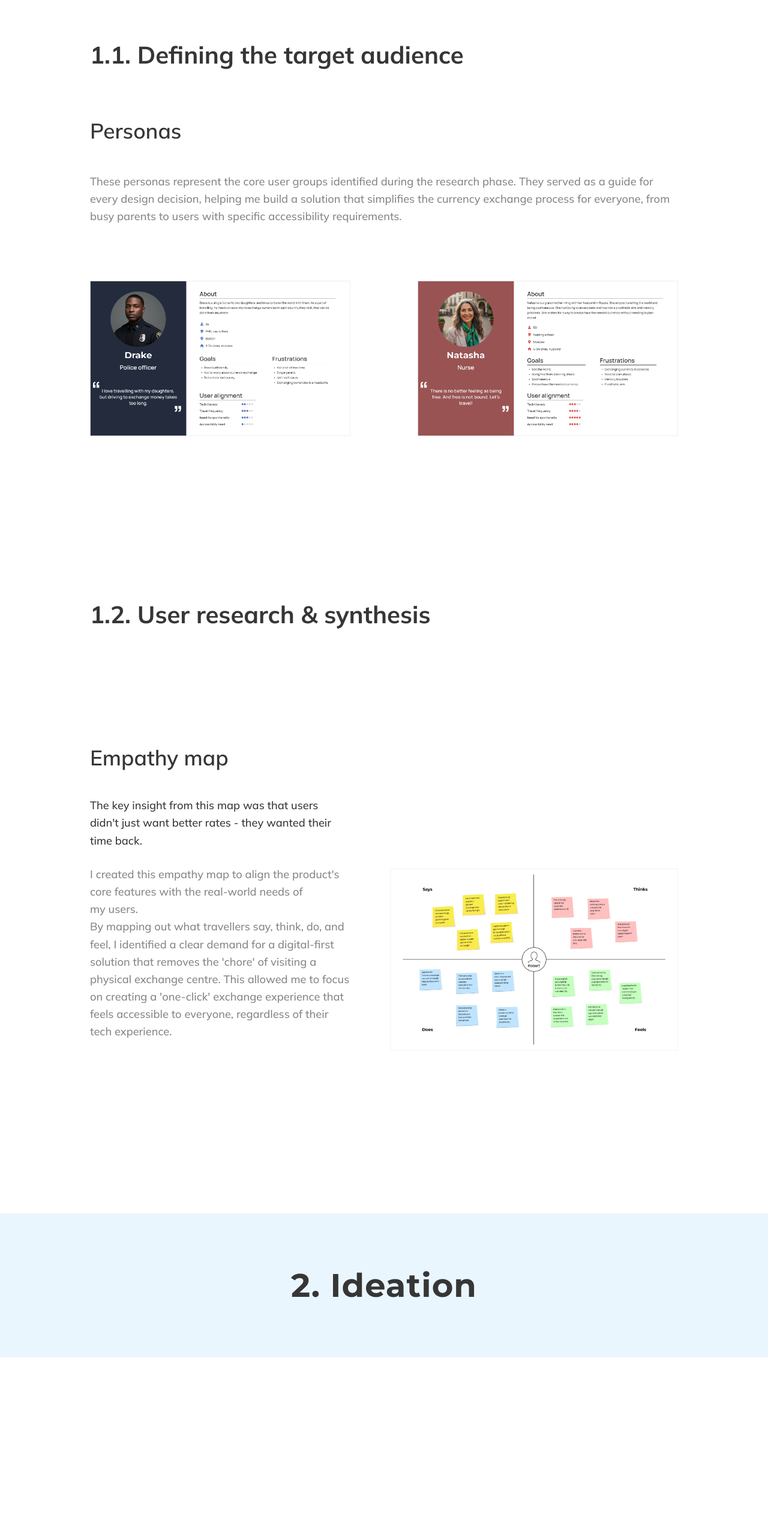
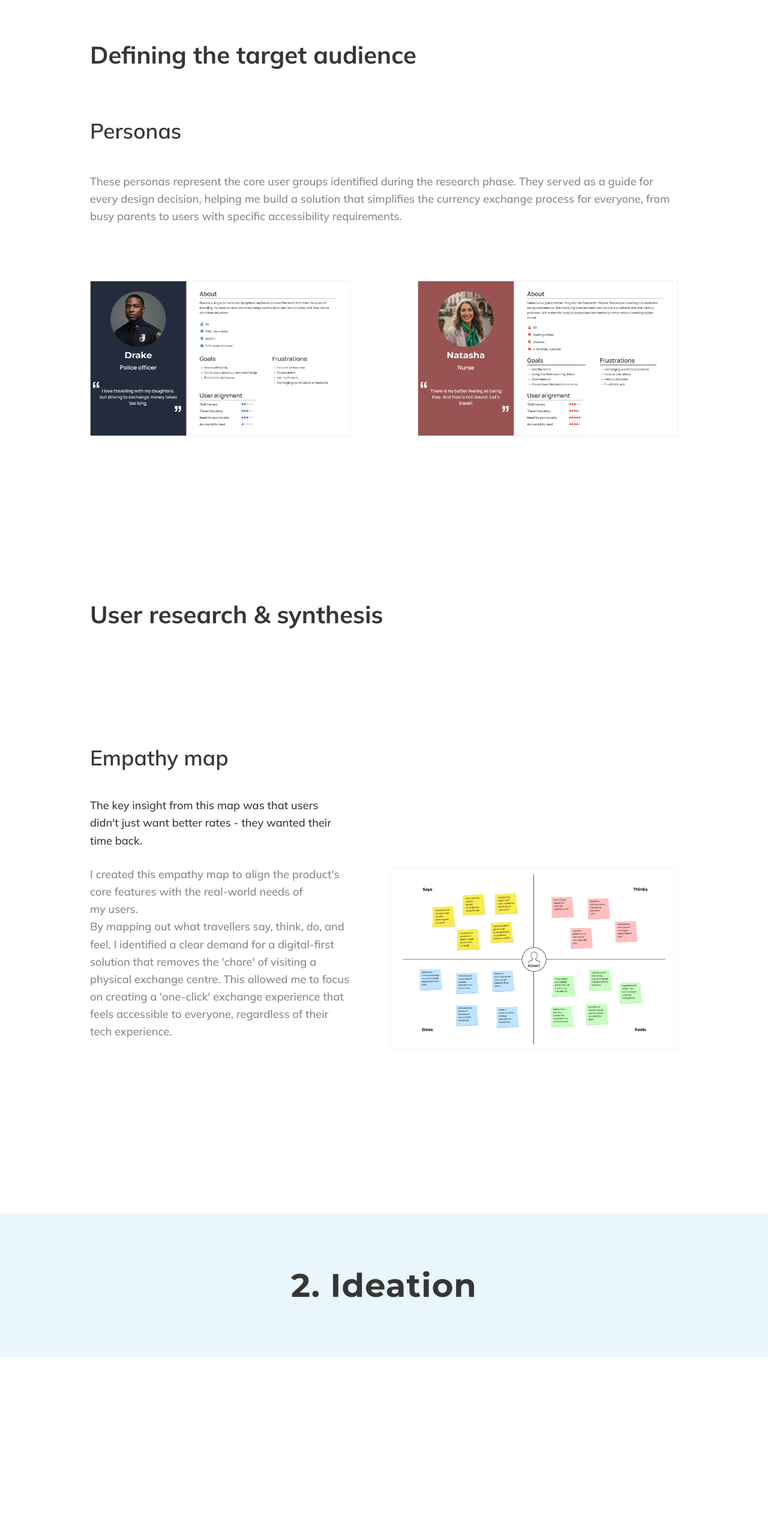
Before and after one commit to mikaridley/Eldan-Ridley-s-Portfolio, a React (Vite) app: page /quantex in a window 1280 px wide. Shown: the part 4674-7218 px from the top of the page at 60% size. Built offline with nearby package versions, Linux system fonts and the light colour scheme; a web font is replaced by a local one.

Commit message:
remove numbers from quantex

```diff
--- a/src/pages/QuantexPage.jsx
+++ b/src/pages/QuantexPage.jsx
@@ -168,7 +168,7 @@ export function QuantexPage() {
       <div ref={step1Ref} className="stepper-header-container"><StepperHeader number={1} word="Research" /></div>
 
       <section className="research-personas" aria-labelledby="research-personas-heading">
-        <h3 id="research-personas-heading" className="research-personas-heading">1.1. Defining the target audience</h3>
+        <h3 id="research-personas-heading" className="research-personas-heading">Defining the target audience</h3>
         <h4 className="research-personas-subtitle">Personas</h4>
         <p className="research-personas-intro">
           These personas represent the core user groups identified during the research phase. They served as a guide for every design decision, helping me build a solution that simplifies the currency exchange process for everyone, from busy parents to users with specific accessibility requirements.
@@ -181,7 +181,7 @@ export function QuantexPage() {
       </section>
 
       <section className="research-empathy" aria-labelledby="research-empathy-heading">
-        <h3 id="research-empathy-heading" className="research-empathy-heading">1.2. User research & synthesis</h3>
+        <h3 id="research-empathy-heading" className="research-empathy-heading">User research & synthesis</h3>
         <h4 className="research-empathy-subtitle">Empathy map</h4>
         <div className="research-empathy-text">
           <p className="research-empathy-p darker">
@@ -204,7 +204,7 @@ export function QuantexPage() {
       <div ref={step2Ref} className="stepper-header-container"><StepperHeader number={2} word="Ideation" /></div>
 
       <section className="ideation-user-stories" aria-labelledby="ideation-user-stories-heading">
-        <h3 id="ideation-user-stories-heading" className="ideation-user-stories-heading">2.1. User stories & requirements</h3>
+        <h3 id="ideation-user-stories-heading" className="ideation-user-stories-heading">User stories & requirements</h3>
 
         <div className="ideation-block">
           <h4 className="ideation-block-title">User stories</h4>
@@ -234,7 +234,7 @@ export function QuantexPage() {
       </section>
 
       <section className="ideation-mapping" aria-labelledby="ideation-mapping-heading">
-        <h3 id="ideation-mapping-heading" className="ideation-mapping-heading">2.2. Mapping the journey</h3>
+        <h3 id="ideation-mapping-heading" className="ideation-mapping-heading">Mapping the journey</h3>
         <h4 className="ideation-mapping-subtitle">Sitemap</h4>
         <p className="ideation-mapping-p">
           I designed a sitemap to establish a clear and shallow information architecture. By keeping the navigation simple, I ensured that users could reach the exchange flow in a single tap.
@@ -249,7 +249,7 @@ export function QuantexPage() {
       <div ref={step3Ref} className="stepper-header-container"><StepperHeader number={3} word="Design" /></div>
 
       <section className="design-wireframes" aria-labelledby="design-wireframes-heading">
-        <h3 id="design-wireframes-heading" className="design-wireframes-heading">3.1. Sketches to low-fidelity</h3>
+        <h3 id="design-wireframes-heading" className="design-wireframes-heading">Sketches to low-fidelity</h3>
         <h4 className="design-wireframes-subtitle">Paper wireframes</h4>
           <p className="design-wireframes-p">
             I used paper wireframes to explore a layout that removes complexity for those less familiar with digital finance. By simplifying the steps between currency selection and the final exchange, I ensured the process feels intuitive and efficient, regardless of the user&apos;s technical experience.
@@ -280,7 +280,7 @@ export function QuantexPage() {
       </section>
 
       <section className="design-visual-identity" aria-labelledby="design-visual-identity-heading">
-        <h3 id="design-visual-identity-heading" className="design-visual-identity-heading">3.2. Visual identity & moodboard</h3>
+        <h3 id="design-visual-identity-heading" className="design-visual-identity-heading">Visual identity & moodboard</h3>
 
         <div className="design-visual-identity-block">
           <h4 className="design-visual-identity-subtitle">Moodboard</h4>
@@ -308,7 +308,7 @@ export function QuantexPage() {
         </div>
 
         <div className="design-hifi-intro">
-          <h3 id="design-hifi-heading" className="design-hifi-heading">3.3. High-fidelity mockups</h3>
+          <h3 id="design-hifi-heading" className="design-hifi-heading">High-fidelity mockups</h3>
           <h4 className="design-hifi-subtitle">Iterations</h4>
           <p className="design-hifi-p">
             After testing the initial designs, I identified several areas where the user flow could be further simplified. These iterations focus on refining the layout based on direct user feedback, ensuring that the most important tasks ΓÇö like checking rates and finalising an exchange ΓÇö are as seamless as possible.
```
